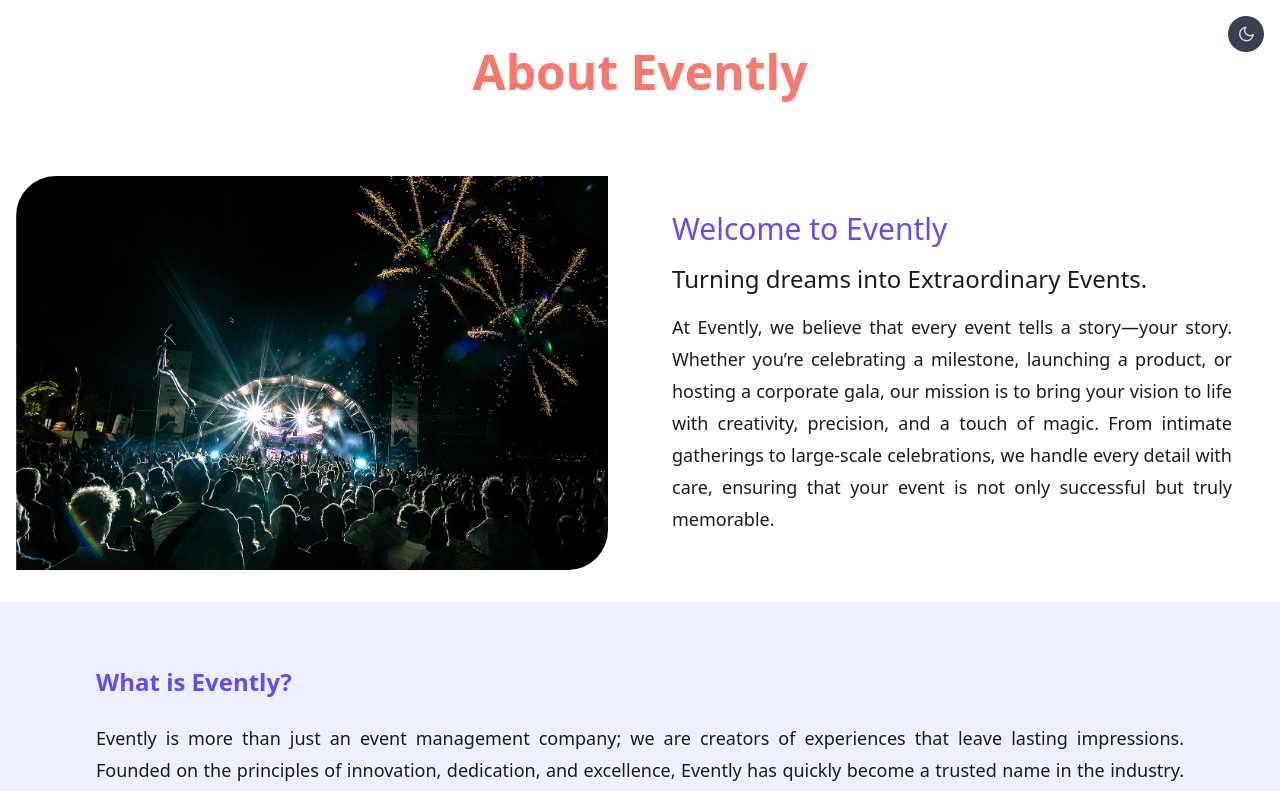
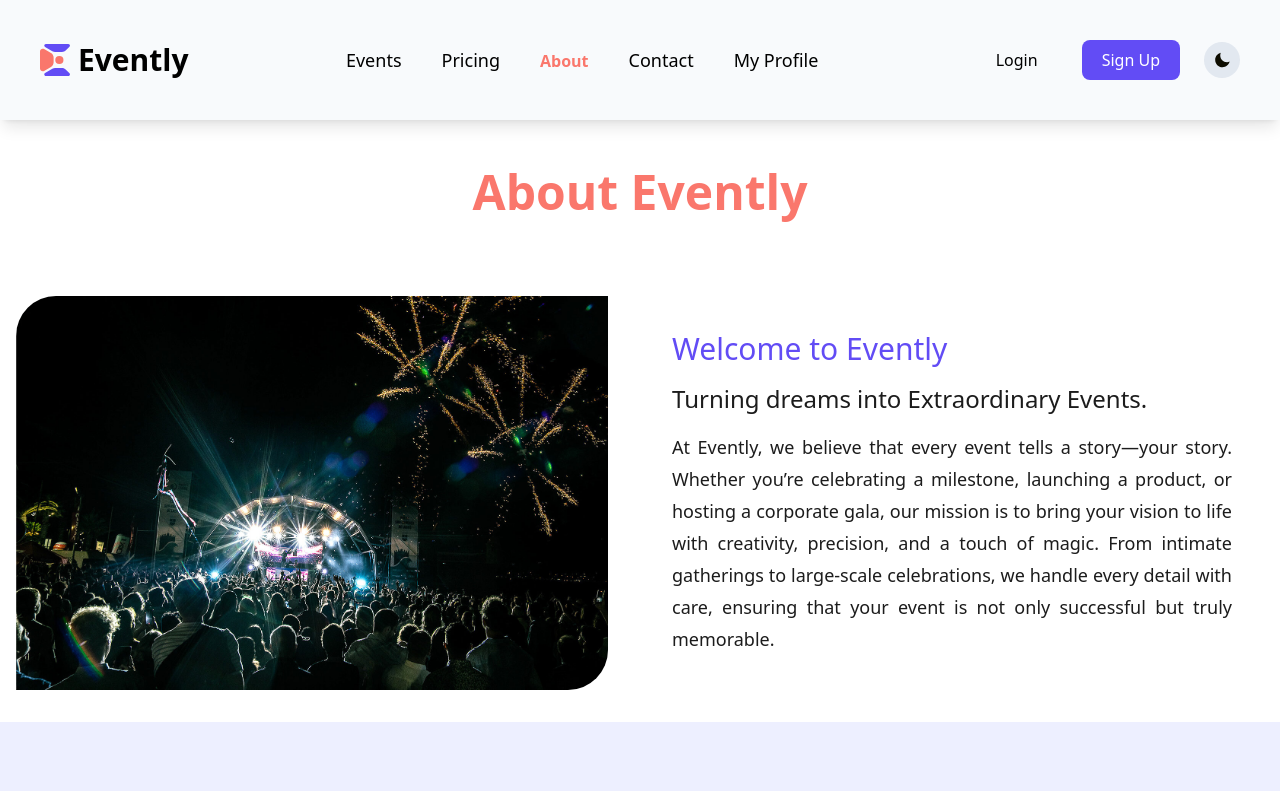
Before and after one commit to Mcdemzy/Evently-EMS, a React (Vite) app: page /about in a window 1280 px wide. Shown: the top 791 px of the page. Built offline with nearby package versions, Linux system fonts and the light colour scheme.

Commit message:
Initial commit

```diff
--- a/src/App.tsx
+++ b/src/App.tsx
@@ -1,5 +1,4 @@
 import { BrowserRouter as Router, Routes, Route } from 'react-router-dom';
-import { FiSun, FiMoon } from 'react-icons/fi';
 import useDarkMode from './hooks/useDarkMode';
 
 import ContactPage from './components/Contact/ContactPage';
@@ -14,6 +13,9 @@ import Signup from './components/Auth/Signup/Signup';
 import Login from './components/Auth/Login/Login';
 import Test from './Test';
 import ForgotPassword from './components/Auth/ForgotPassword/ForgotPassword';
+import Blog from './components/Blog/Blog';
+import Pricing from './components/Pricing/Pricing';
+import NavBar from './NavBar';
 
 const App = () => {
   const [isDarkMode, toggleDarkMode] = useDarkMode();
@@ -23,44 +25,14 @@ const App = () => {
       className={`${isDarkMode ? 'dark' : 'light'} transition-all duration-500`}
     >
       <Router>
-        <div className="fixed top-4 right-4 z-10 flex items-center justify-end">
-          <div
-            onClick={toggleDarkMode}
-            className="relative w-9 h-9 bg-gray-700 rounded-full p-1 transition-all duration-500 flex items-center justify-between overflow-hidden cursor-pointer"
-          >
-            <button
-              onClick={toggleDarkMode}
-              className={`w-full h-auto flex items-center justify-center rounded-full transition-all duration-500 transform ${
-                isDarkMode ? 'translate-x-[-150%]' : 'translate-x-[30%]'
-              }`}
-            >
-              <FiMoon
-                size={18}
-                onClick={toggleDarkMode}
-                className="text-gray-300"
-              />
-            </button>
-
-            <button
-              onClick={toggleDarkMode}
-              className={`w-full h-auto flex items-center justify-center rounded-full transition-all duration-500 transform ${
-                isDarkMode ? 'translate-x-[-70%]' : 'translate-x-[1500%]'
-              }`}
-            >
-              <FiSun
-                size={18}
-                onClick={toggleDarkMode}
-                className="text-yellow-500"
-              />
-            </button>
-          </div>
-        </div>
-
+        <NavBar isDarkMode={isDarkMode} toggleDarkMode={toggleDarkMode} />
         <Routes>
           <Route path="/" element={<LandingPage />} />
           <Route path="/test" element={<Test />} />
           <Route path="/about" element={<AboutPage />} />
           <Route path="/events/all" element={<AllEvents />} />
+          <Route path="/pricing" element={<Pricing />} />
+          <Route path="/blog" element={<Blog />} />
           <Route path="/signup" element={<Signup />} />
           <Route path="/login" element={<Login />} />
           <Route path="/forgot-password" element={<ForgotPassword />} />
--- /dev/null
+++ b/src/NavBar.tsx
@@ -0,0 +1,202 @@
+import { HiX, HiOutlineMenuAlt3 } from 'react-icons/hi';
+import { IoMdMoon, IoMdSunny } from 'react-icons/io';
+import { NavLink, Link } from 'react-router-dom';
+import { useState } from 'react';
+import { NavBarProps } from './types';
+import useOutsideClick from './components/shared/OutsideClick/useOutsideClick';
+
+function NavBar({ isDarkMode, toggleDarkMode }: NavBarProps) {
+  const [isMobileMenuOpen, setMobileMenuOpen] = useState(false);
+
+  const sidebarRef = useOutsideClick(() => setMobileMenuOpen(false));
+
+  return (
+    <div
+      className={`navbar sticky top-0 w-full z-10 flex items-center justify-between md:p-10 p-7 bg-slate-50 ${
+        isDarkMode
+          ? 'dark:bg-black text-white shadow-slate-800 shadow-md'
+          : 'light'
+      } bg-opacity-95 shadow-lg`}
+    >
+      <Link to="/" className="flex items-center">
+        <img src="/images/logo.svg" width={30} height={50} alt="Evently logo" />
+        <span className="ml-2 text-3xl font-bold">Evently</span>
+      </Link>
+
+      <div className="space-x-10 lg:block hidden">
+        <NavLink
+          to="/events/all"
+          className={({ isActive }) =>
+            isActive
+              ? 'text-[#FA776C] font-semibold'
+              : 'text-lg font-normal transition-all duration-100 hover:text-[#FA776C]'
+          }
+        >
+          Events
+        </NavLink>
+        <NavLink
+          to="/pricing"
+          className={({ isActive }) =>
+            isActive
+              ? 'text-[#FA776C] font-semibold'
+              : 'text-lg font-normal transition-all duration-100 hover:text-[#FA776C]'
+          }
+        >
+          Pricing
+        </NavLink>
+        <NavLink
+          to="/about"
+          className={({ isActive }) =>
+            isActive
+              ? 'text-[#FA776C] font-semibold'
+              : 'text-lg font-normal transition-all duration-100 hover:text-[#FA776C]'
+          }
+        >
+          About
+        </NavLink>
+        <NavLink
+          to="/contact"
+          className={({ isActive }) =>
+            isActive
+              ? 'text-[#FA776C] font-semibold'
+              : 'text-lg font-normal transition-all duration-100 hover:text-[#FA776C]'
+          }
+        >
+          Contact
+        </NavLink>
+        <NavLink
+          to="/blog"
+          className={({ isActive }) =>
+            isActive
+              ? 'text-[#FA776C] font-semibold'
+              : 'text-lg font-normal transition-all duration-100 hover:text-[#FA776C]'
+          }
+        >
+          My Profile
+        </NavLink>
+      </div>
+
+      <div className="flex items-center gap-6">
+        <div className="gap-x-6 lg:flex hidden items-center">
+          <Link to="/login">
+            <button className="px-5 py-2 rounded-lg hover:text-[#FA776C]">
+              Login
+            </button>
+          </Link>
+          <button className="px-5 py-2 rounded-lg bg-[#624CF5] hover:bg-[#4f46e5] text-white">
+            Sign Up
+          </button>
+        </div>
+        <div
+          onClick={toggleDarkMode}
+          className="relative w-9 h-9 bg-slate-200 dark:bg-black rounded-full p-1 transition-all duration-500 flex items-center justify-between overflow-hidden cursor-pointer"
+        >
+          <button
+            className={`w-full h-auto flex items-center justify-center rounded-full transition-all duration-500 transform ${
+              isDarkMode ? 'translate-x-[-150%]' : 'translate-x-[30%]'
+            }`}
+          >
+            <IoMdMoon size={18} className="text-[#0D0C00]" />
+          </button>
+
+          <button
+            className={`w-full h-auto flex items-center justify-center rounded-full transition-all duration-500 transform ${
+              isDarkMode ? 'translate-x-[-70%]' : 'translate-x-[1500%]'
+            }`}
+          >
+            <IoMdSunny size={18} className="text-[#4F81EC]" />
+          </button>
+        </div>
+        <div className="block lg:hidden z-30">
+          <button
+            onClick={() => setMobileMenuOpen(!isMobileMenuOpen)}
+            className="text-2xl focus:outline-none"
+          >
+            {isMobileMenuOpen ? <HiX /> : <HiOutlineMenuAlt3 />}
+          </button>
+        </div>
+      </div>
+
+      <div
+        ref={sidebarRef}
+        className={`fixed top-0 right-0 h-full w-2/3 max-w-xs bg-slate-50 bg-opacity-95 dark:bg-black dark:bg-opacity-95 text-center flex flex-col items-center pt-20 space-y-6 text-lg border-l border-slate-800 transition-transform transform ${
+          isMobileMenuOpen ? 'translate-x-0' : 'translate-x-full'
+        } lg:hidden z-20`}
+      >
+        <NavLink
+          to="/events/all"
+          className={({ isActive }) =>
+            isActive
+              ? 'text-[#FA776C] font-semibold'
+              : 'hover:text-[#FA776C] transition duration-200 '
+          }
+          onClick={() => setMobileMenuOpen(false)}
+        >
+          Events
+        </NavLink>
+        <NavLink
+          to="/pricing"
+          className={({ isActive }) =>
+            isActive
+              ? 'text-[#FA776C] font-semibold'
+              : 'hover:text-[#FA776C] transition duration-200'
+          }
+          onClick={() => setMobileMenuOpen(false)}
+        >
+          Pricing
+        </NavLink>
+        <NavLink
+          to="/about"
+          className={({ isActive }) =>
+            isActive
+              ? 'text-[#FA776C] font-semibold'
+              : 'hover:text-[#FA776C] transition duration-200'
+          }
+          onClick={() => setMobileMenuOpen(false)}
+        >
+          About
+        </NavLink>
+        <NavLink
+          to="/contact"
+          className={({ isActive }) =>
+            isActive
+              ? 'text-[#FA776C] font-semibold'
+              : 'hover:text-[#FA776C] transition duration-200'
+          }
+          onClick={() => setMobileMenuOpen(false)}
+        >
+          Contact
+        </NavLink>
+        <NavLink
+          to="/blog"
+          className={({ isActive }) =>
+            isActive
+              ? 'text-[#FA776C] font-semibold'
+              : 'hover:text-[#FA776C] transition duration-200'
+          }
+          onClick={() => setMobileMenuOpen(false)}
+        >
+          My Profile
+        </NavLink>
+        <div className="mt-auto mb-10 flex gap-4 pt-4 border-t dark:border-[#3D3D3D] border-gray-300">
+          <Link to="/login">
+            <button
+              className="px-4 py-2 rounded-lg bg-gray-400 hover:bg-gray-500 transition text-white dark:text-"
+              onClick={() => setMobileMenuOpen(false)}
+            >
+              Login
+            </button>
+          </Link>
+          <button
+            className="px-4 py-2 rounded-lg bg-[#624CF5] hover:bg-[#4f46e5] text-white transition"
+            onClick={() => setMobileMenuOpen(false)}
+          >
+            Sign Up
+          </button>
+        </div>
+      </div>
+    </div>
+  );
+}
+
+export default NavBar;
--- /dev/null
+++ b/src/components/Blog/Blog.tsx
@@ -0,0 +1,11 @@
+import Pricing from "../Pricing/Pricing"
+
+function Blog() {
+  return (
+    <div>
+      <Pricing />
+    </div>
+  )
+}
+
+export default Blog
--- /dev/null
+++ b/src/components/Pricing/Pricing.tsx
@@ -0,0 +1,21 @@
+import Footer from "../shared/Footer"
+import NewsLetter from "../shared/NewsLetter"
+
+function Pricing() {
+  return (
+    <div className="dark:bg-black dark:text-white">
+      <div className="w-full text-center mx-auto px-16 py-40">
+        <h2 className="text-[#FA776C] text-7xl font-semibold mb-7">
+          Coming Soon!!!
+        </h2>
+        <span className="text-6xl font-light">
+          Anticipate our launch people...
+        </span>
+      </div>
+      <NewsLetter />
+      <Footer />
+    </div>
+  );
+}
+
+export default Pricing
--- a/src/components/shared/ExploreNow.tsx
+++ b/src/components/shared/ExploreNow.tsx
@@ -15,7 +15,7 @@ const ExploreNow: React.FC = () => {
       animate={inView ? { opacity: 1, scale: 1 } : {}}
       transition={{ duration: 0.8, ease: 'easeOut' }}
     >
-      <section className="px-4 py-5 md:py-10 flex justify-center items-center dark:bg-black dark:text-white pt-20">
+      <section className="px-4 py-5 md:py-10 flex justify-center items-center dark:bg-black dark:text-white md:pt-20 pt-8">
         <div className="grid grid-cols-1 md:grid-cols-2 justify-between gap-5 mx-auto max-w-7xl">
           <motion.div
             className="flex flex-col justify-center gap-8"
--- a/src/components/shared/Footer.tsx
+++ b/src/components/shared/Footer.tsx
@@ -21,11 +21,21 @@ const Footer: React.FC = () => {
           transition={{ duration: 0.5, delay: 0.4, ease: 'easeOut' }}
           className="flex md:gap-14 gap-4 text-sm md:text-xl font-normal font-[inter] md:flex-row items-center"
         >
-          <a href="/events" className='hover:underline'>Events</a>
-          <a href="/pricing" className='hover:underline'>Pricing</a>
-          <a href="/about" className='hover:underline'>About</a>
-          <a href="/contact" className='hover:underline'>Contact</a>
-          <a href="/blog" className='hover:underline'>Blog</a>
+          <Link to="/events/all" className="hover:underline">
+            Events
+          </Link>
+          <Link to="/pricing" className="hover:underline">
+            Pricing
+          </Link>
+          <Link to="/about" className="hover:underline">
+            About
+          </Link>
+          <Link to="/contact" className="hover:underline">
+            Contact
+          </Link>
+          <Link to="/blog" className="hover:underline">
+            Blog
+          </Link>
         </motion.div>
 
         <motion.div
@@ -63,7 +73,7 @@ const Footer: React.FC = () => {
           </Link>
         </motion.div>
       </div>
-      <div className="border dark:border-[#EFEFEF] mx-16 border-gray-300"></div>
+      <div className="border dark:border-[#3D3D3D] mx-16 border-gray-300"></div>
 
       <motion.div
         initial={{ opacity: 0, y: 20 }}
@@ -71,7 +81,9 @@ const Footer: React.FC = () => {
         transition={{ duration: 0.5, delay: 0.8, ease: 'easeOut' }}
         className="md:pt-12 pt-6 flex flex-col md:flex-row justify-between items-center gap-6 px-16 md:pb-10 pb-5 text-center text-sm "
       >
-        <p className='font-[inter] font-normal md:text-xl text-sm'>© 2023 Evently. All rights reserved.</p>
+        <p className="font-[inter] font-normal md:text-xl text-sm">
+          © 2023 Evently. All rights reserved.
+        </p>
         <a href="/" className="flex items-center">
           <img
             src="/images/logo.svg"
@@ -89,10 +101,16 @@ const Footer: React.FC = () => {
           </motion.span>
         </a>
         <div className="flex justify-center gap-4 mt-2">
-          <a href="/terms" className="hover:underline text-sm md:text-xl font-normal font-[inter]">
+          <a
+            href="/terms"
+            className="hover:underline text-sm md:text-xl font-normal font-[inter]"
+          >
             Terms of Service
           </a>
-          <a href="/privacy" className="hover:underline text-sm md:text-xl font-normal font-[inter]">
+          <a
+            href="/privacy"
+            className="hover:underline text-sm md:text-xl font-normal font-[inter]"
+          >
             Privacy Policy
           </a>
         </div>
--- a/src/types/index.ts
+++ b/src/types/index.ts
@@ -26,3 +26,8 @@ export interface FAQItem {
   question: string;
   answer: string;
 }
+
+export interface NavBarProps {
+  isDarkMode: boolean;
+  toggleDarkMode: () => void;
+}
```
